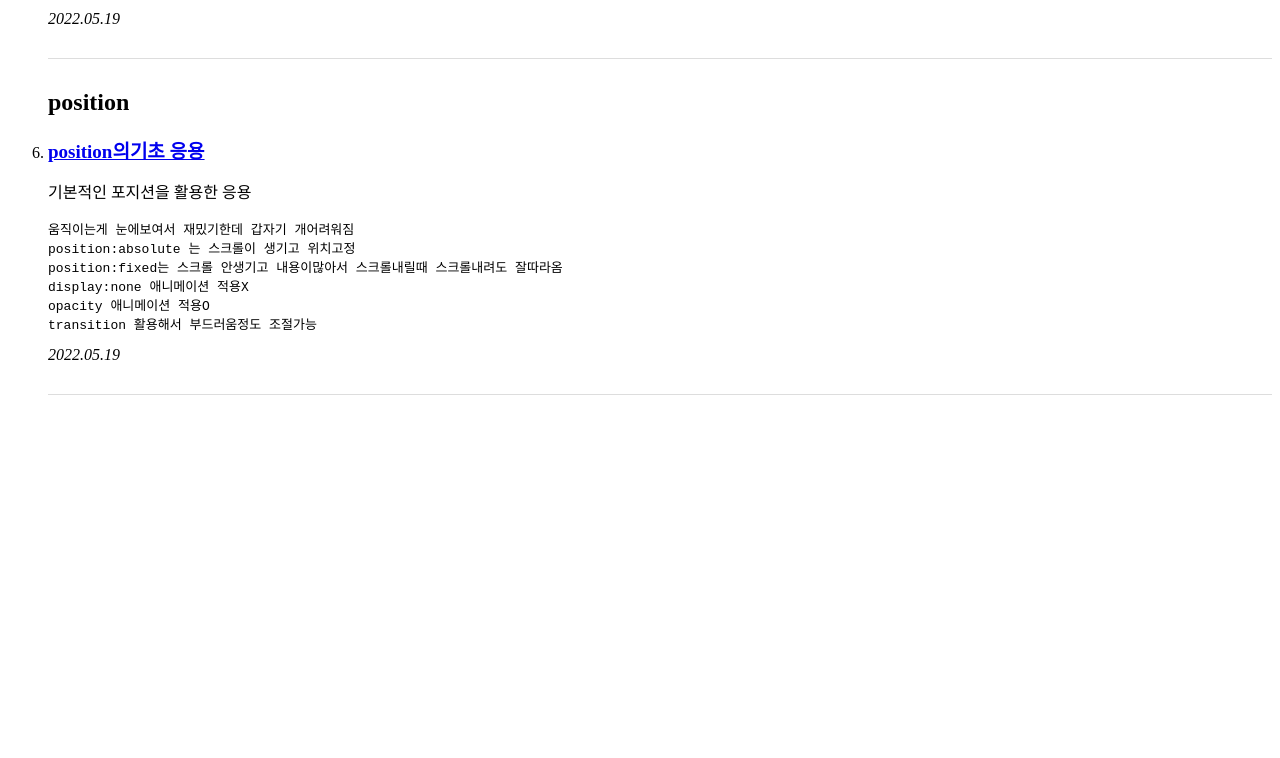
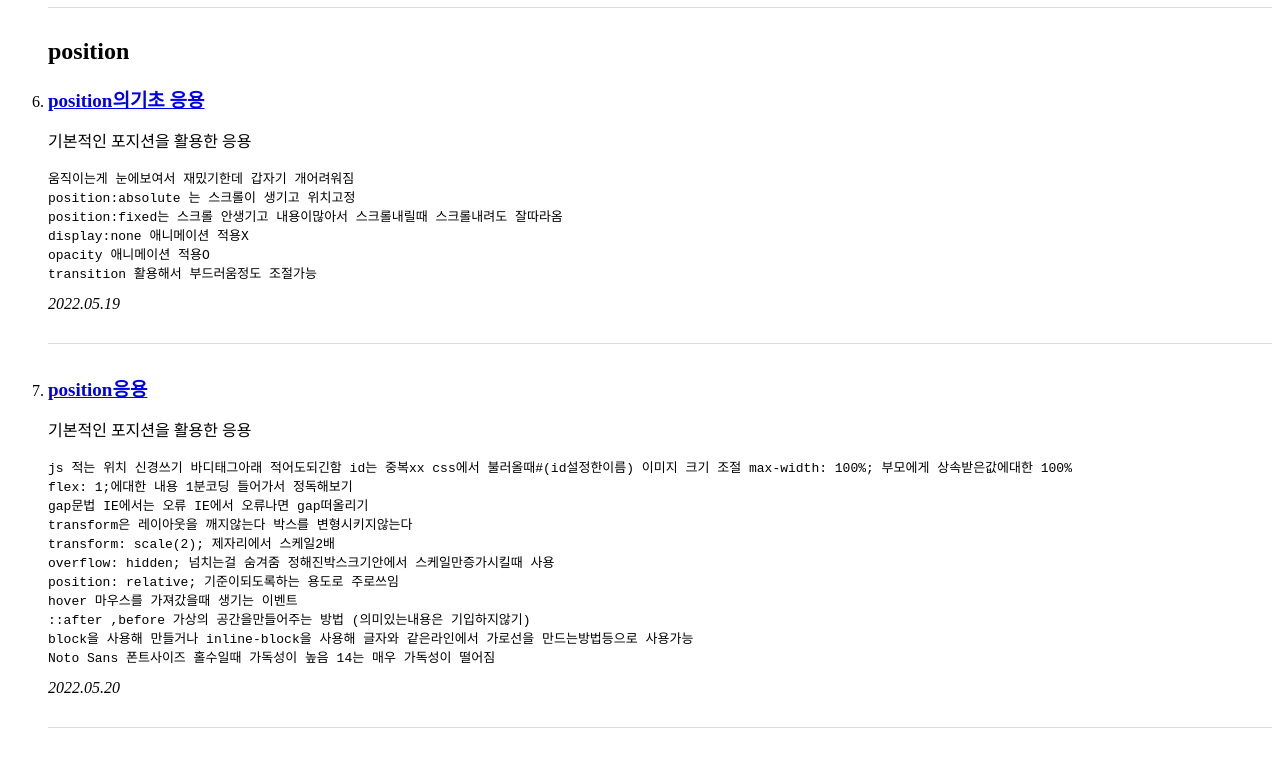
Before and after one commit to wooohyun/wooohyun.github.io, a plain HTML site: page document/index.html in a window 1280 px wide. Shown: the part 1031-1789 px from the top of the page. Before the commit the page ends 1456 px from the top, so only its background shows below. Drawn offline with Linux system fonts and the light colour scheme.

Commit message:
Add files via upload

```diff
--- a/document/index.html
+++ b/document/index.html
@@ -33,7 +33,6 @@
 
 <body>
 
-    <h2>display</h2>
     <ol>
         <li>
             <!--
@@ -103,6 +102,28 @@
             </pre>
             <em>2022.05.19</em>
         </li>
+        <li>
+            <a href="./doc/position03.html" target="_blank">position응용</a>
+            <p>기본적인 포지션을 활용한 응용</p>
+            <pre>
+               js 적는 위치 신경쓰기  바디태그아래 적어도되긴함
+               id는 중복xx css에서 불러올때#(id설정한이름)
+               이미지 크기 조절 max-width: 100%; 부모에게 상속받은값에대한 100% <br>
+               flex: 1;에대한 내용 1분코딩 들어가서 정독해보기<br>
+               gap문법 IE에서는 오류 IE에서 오류나면 gap떠올리기<br>
+               transform은 레이아웃을 깨지않는다 박스를 변형시키지않는다<br>
+               transform: scale(2); 제자리에서 스케일2배<br>
+               overflow: hidden; 넘치는걸 숨겨줌 정해진박스크기안에서 스케일만증가시킬때 사용 <br>
+               position: relative; 기준이되도록하는 용도로 주로쓰임 <br>
+               hover 마우스를 가져갔을때 생기는 이벤트 <br>
+               ::after ,before  가상의 공간을만들어주는 방법 (의미있는내용은 기입하지않기) <br>
+               block을 사용해 만들거나
+               inline-block을 사용해 글자와 같은라인에서 가로선을 만드는방법등으로 사용가능 <br>
+
+               Noto Sans 폰트사이즈 홀수일때 가독성이 높음 14는 매우 가독성이 떨어짐
+            </pre>
+            <em>2022.05.20</em>
+        </li>
     </ol>
 </body>
 
```
